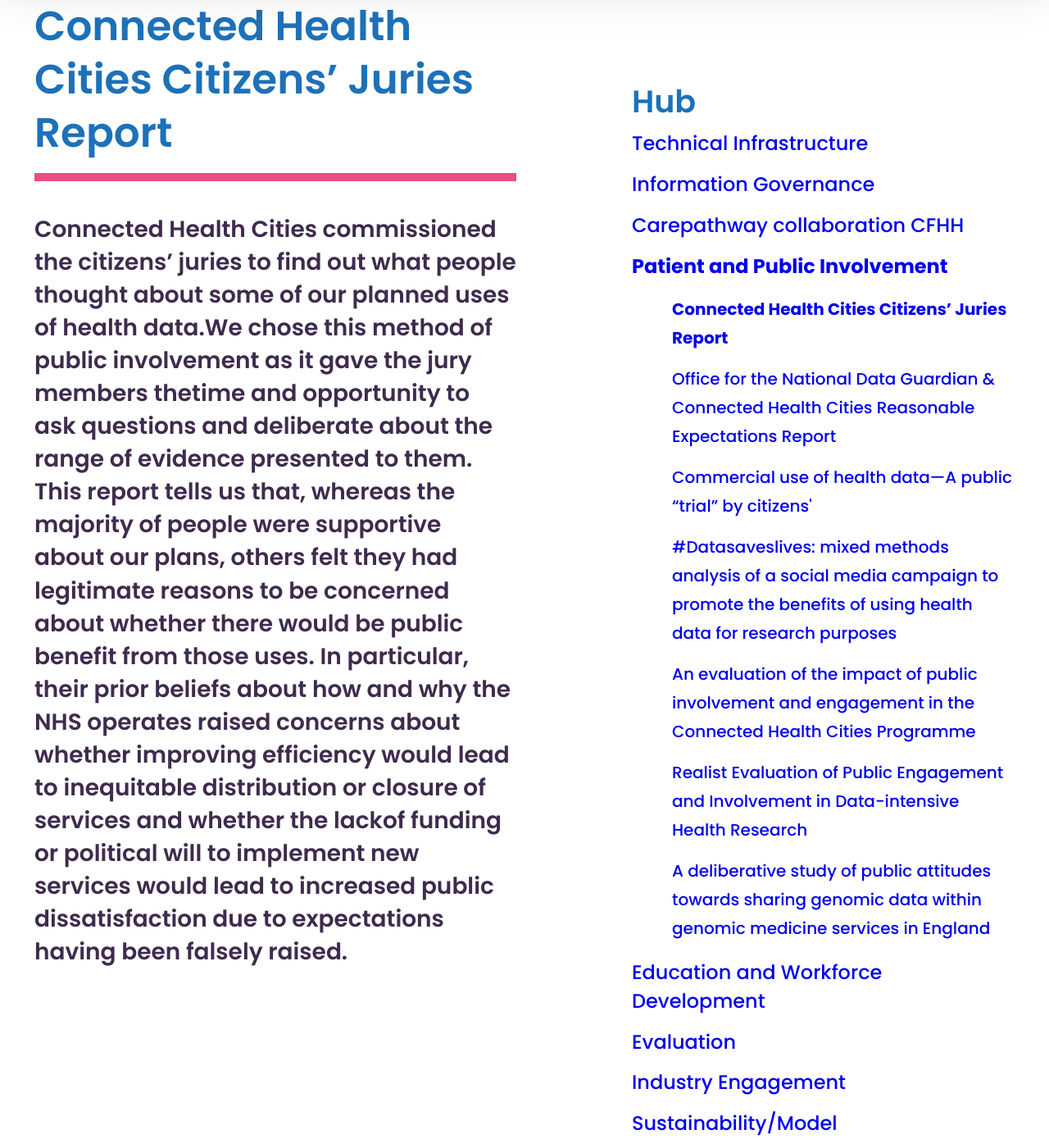
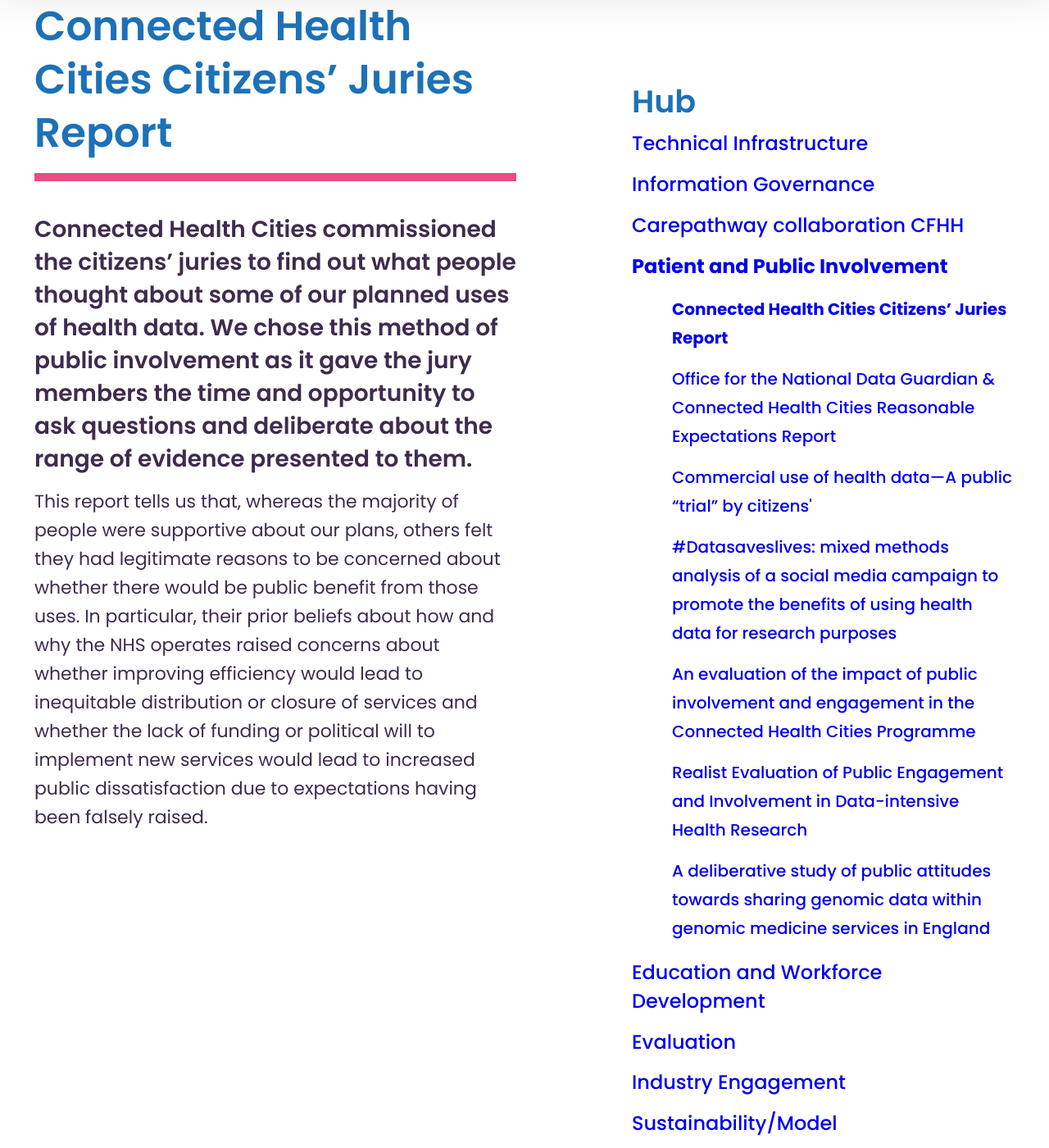
Before and after one commit to connectedhealthcities/connectedhealthcities, a Jekyll site: the page built from hub/ppi/connected-health-cities-citizens-juries-report.md, in a window 1280 px wide and 1400 px high, scrolled down 292 px. Shown: the whole window at 82% size. Built offline with Jekyll 4.4.1, drawn with Linux system fonts in a browser that asks for light colours; our own code applies the rules of GitHub Pages for plain Markdown files.

Commit message:
Update connected-health-cities-citizens-juries-report.md

```diff
--- a/hub/ppi/connected-health-cities-citizens-juries-report.md
+++ b/hub/ppi/connected-health-cities-citizens-juries-report.md
@@ -9,4 +9,6 @@ resource:
       title: Connected Health Cities Citizens’ Juries Report
 ---
 
-Connected Health Cities commissioned the citizens’ juries to find out what people thought about some of our planned uses of health data.We chose this method of public involvement as it gave the jury members thetime and opportunity to ask questions and deliberate about the range of evidence presented  to  them.  This  report  tells  us  that,  whereas  the  majority  of  people  were  supportive  about our  plans,  others  felt  they  had  legitimate  reasons  to  be  concerned  about  whether  there  would  be public benefit from those uses. In particular, their prior beliefs about how and why the NHS operates raised concerns about whether improving efficiency would lead to inequitable distribution or closure of services and whether the lackof funding or political will to implement new services would lead to increased public dissatisfaction due to expectations having been falsely raised.
+Connected Health Cities commissioned the citizens’ juries to find out what people thought about some of our planned uses of health data. We chose this method of public involvement as it gave the jury members the time and opportunity to ask questions and deliberate about the range of evidence presented  to  them.
+
+This report tells us that, whereas the majority of people were supportive about our plans, others felt they had legitimate reasons to be concerned about whether there would be public benefit from those uses. In particular, their prior beliefs about how and why the NHS operates raised concerns about whether improving efficiency would lead to inequitable distribution or closure of services and whether the lack of funding or political will to implement new services would lead to increased public dissatisfaction due to expectations having been falsely raised.
```
